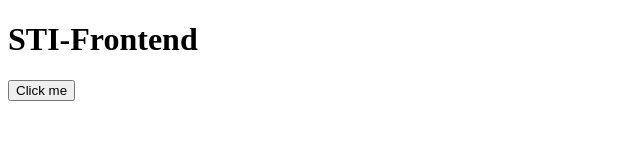
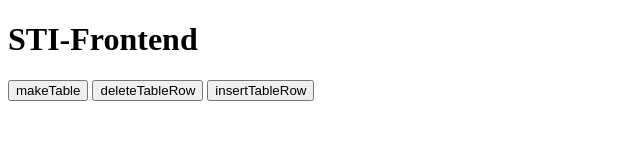
Before and after one commit to Kalle-Rei/sti-frontend, a website: page public/index.html in a window 1280 px wide. Shown: the whole page, without its empty margins (0-640 px from the left). Drawn offline with Linux system fonts and the light colour scheme.

Commit message:
add more methods to manipulate tables

```diff
--- a/public/index.html
+++ b/public/index.html
@@ -10,7 +10,9 @@
     <body>
         <h1>STI-Frontend</h1>
         <div id="app"></div>
-        <button onclick="makeTable()">Click me</button>
+        <button onclick="makeTable()">makeTable</button>
+        <button onclick="deleteTableRow()">deleteTableRow</button>
+        <button onclick="insertTableRow()">insertTableRow</button>
 
         <script src="js/index.js"></script>
     </body>
--- a/public/js/index.js
+++ b/public/js/index.js
@@ -25,11 +25,16 @@ tableTest.innerHTML = "<button onclick='insertTableRow()'>Add row</button>"
 tableTest2.innerHTML = "<button onclick='deleteTableRow()'>Delete row</button>"
 
 function insertTableRow(){
-    tableTest.insertRow(0)
+    var table = document.getElementById("myTable")
+    var row = table.insertRow(0)
+    var cell1 = row.insertCell(0)
+    var cell2 = row.insertCell(1)
+    cell1.innerHTML = "NEW CELL1"
+    cell2.innerHTML = "NEW CELL2"
 }
 
 function deleteTableRow(){
-    tableTest2.deleteRow(0)
+    document.getElementById("myTable").deleteRow(0)
 }
 
 function makeTable(){
```
